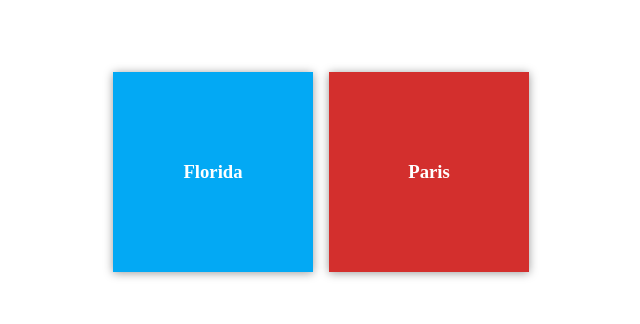
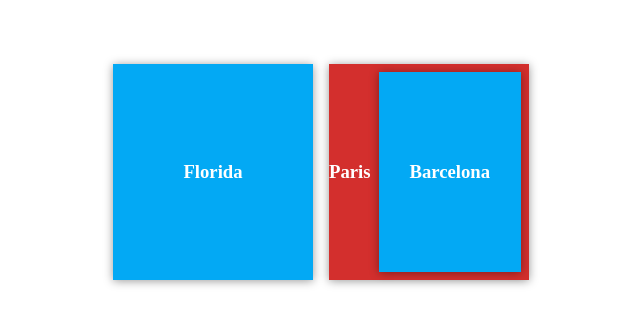
Before and after one commit to FlyingCicada/My-travel-plans, a plain HTML site: page index.html in a window 1280 px wide. Shown: the part 228-552 px from the top of the page, without its empty margins (319-959 px from the left). Drawn offline with Linux system fonts and the light colour scheme; files that its build step writes are made by us from their sources.

Commit message:
add barcelona to travel cities

```diff
--- a/index.html
+++ b/index.html
@@ -16,6 +16,9 @@
 
             <div class="destination" id="paris">
                 <h3>Paris</h3>
+
+            <div class="destination" id="barcelona">
+                <h3>Barcelona</h3>
             </div>
         </div>
     </div>
```
